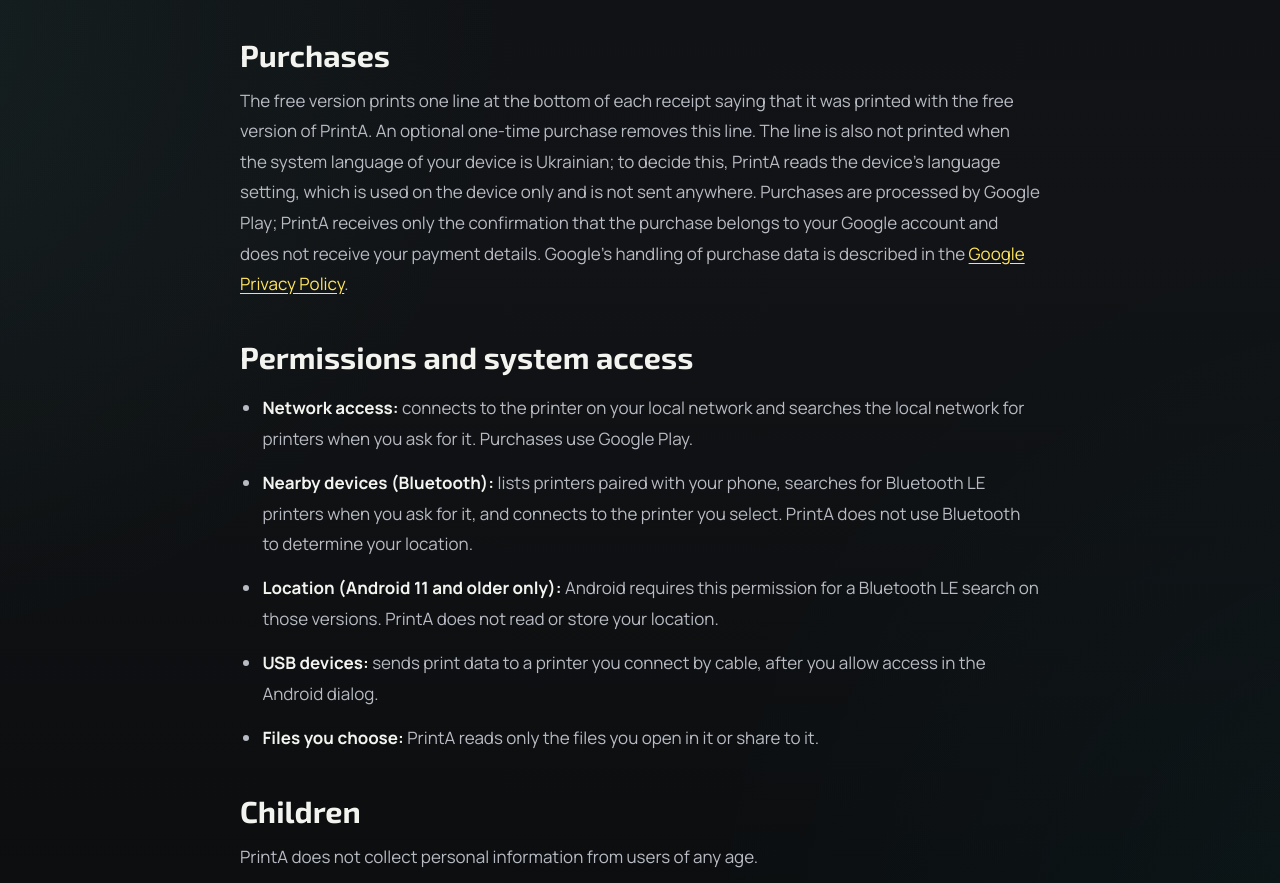
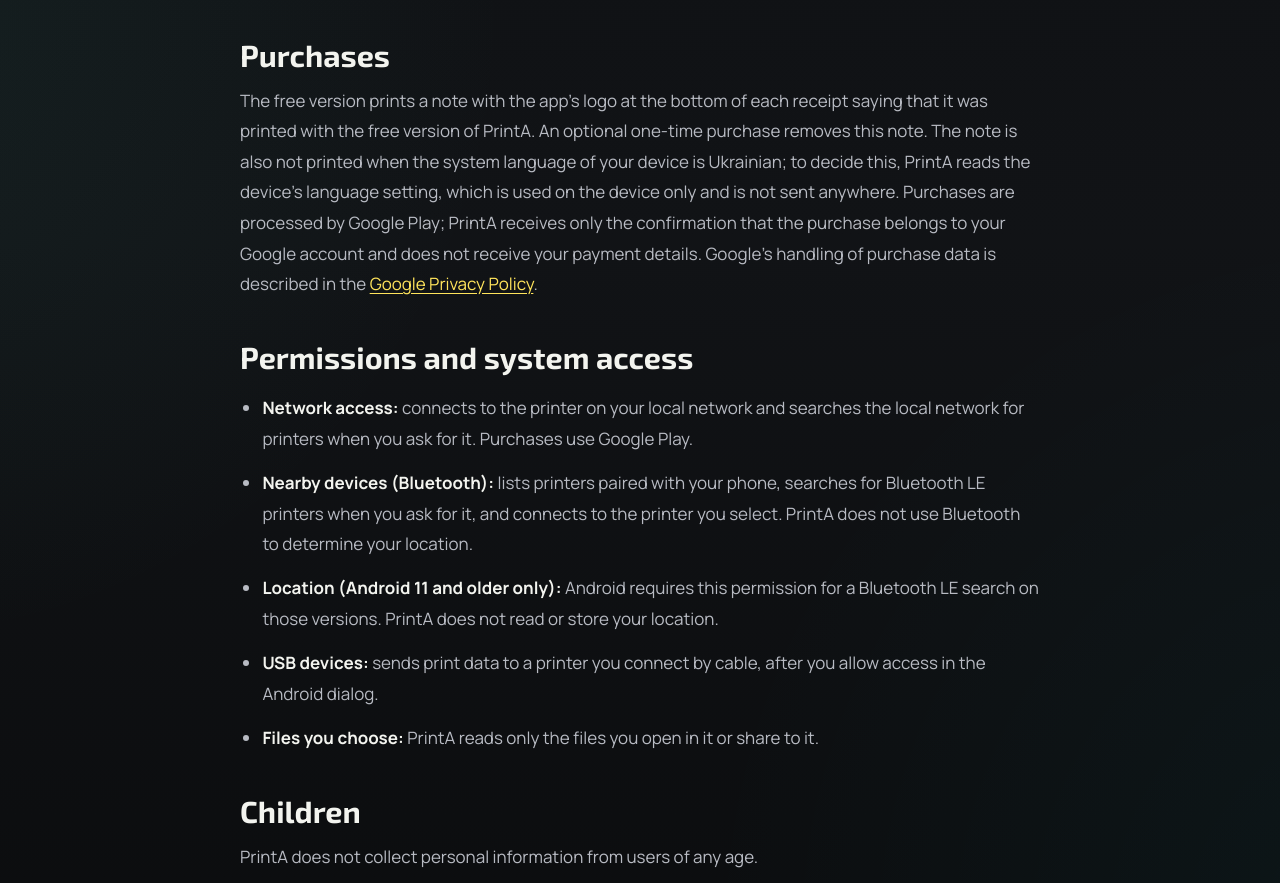
Before and after one commit to WKosstudio/wkosstudio.github.io, a plain HTML site: page printa/privacy/index.html in a window 1280 px wide. Shown: the part 919-1802 px from the top of the page. Drawn offline with Linux system fonts and the light colour scheme.

Commit message:
Update PrintA privacy policy wording for the receipt note
Co-Authored-By: Claude Fable 5.2 <noreply@anthropic.com>

```diff
--- a/printa/privacy/index.html
+++ b/printa/privacy/index.html
@@ -43,7 +43,7 @@
   <h2>Information stored on your device</h2>
   <p>The app stores your printer settings on your device: the connection type, the printer's network address, Bluetooth address or USB identifiers, paper width, print quality options and similar preferences. A document being printed may be kept in a temporary file while it is prepared and is deleted afterwards. Settings remain until you change them, clear the app's storage through Android settings, or uninstall the app. The app disables Android application backup.</p>
   <h2>Purchases</h2>
-  <p>The free version prints one line at the bottom of each receipt saying that it was printed with the free version of PrintA. An optional one-time purchase removes this line. The line is also not printed when the system language of your device is Ukrainian; to decide this, PrintA reads the device's language setting, which is used on the device only and is not sent anywhere. Purchases are processed by Google Play; PrintA receives only the confirmation that the purchase belongs to your Google account and does not receive your payment details. Google's handling of purchase data is described in the <a href="https://policies.google.com/privacy">Google Privacy Policy</a>.</p>
+  <p>The free version prints a note with the app's logo at the bottom of each receipt saying that it was printed with the free version of PrintA. An optional one-time purchase removes this note. The note is also not printed when the system language of your device is Ukrainian; to decide this, PrintA reads the device's language setting, which is used on the device only and is not sent anywhere. Purchases are processed by Google Play; PrintA receives only the confirmation that the purchase belongs to your Google account and does not receive your payment details. Google's handling of purchase data is described in the <a href="https://policies.google.com/privacy">Google Privacy Policy</a>.</p>
   <h2>Permissions and system access</h2>
   <ul>
     <li><strong>Network access:</strong> connects to the printer on your local network and searches the local network for printers when you ask for it. Purchases use Google Play.</li>
```
